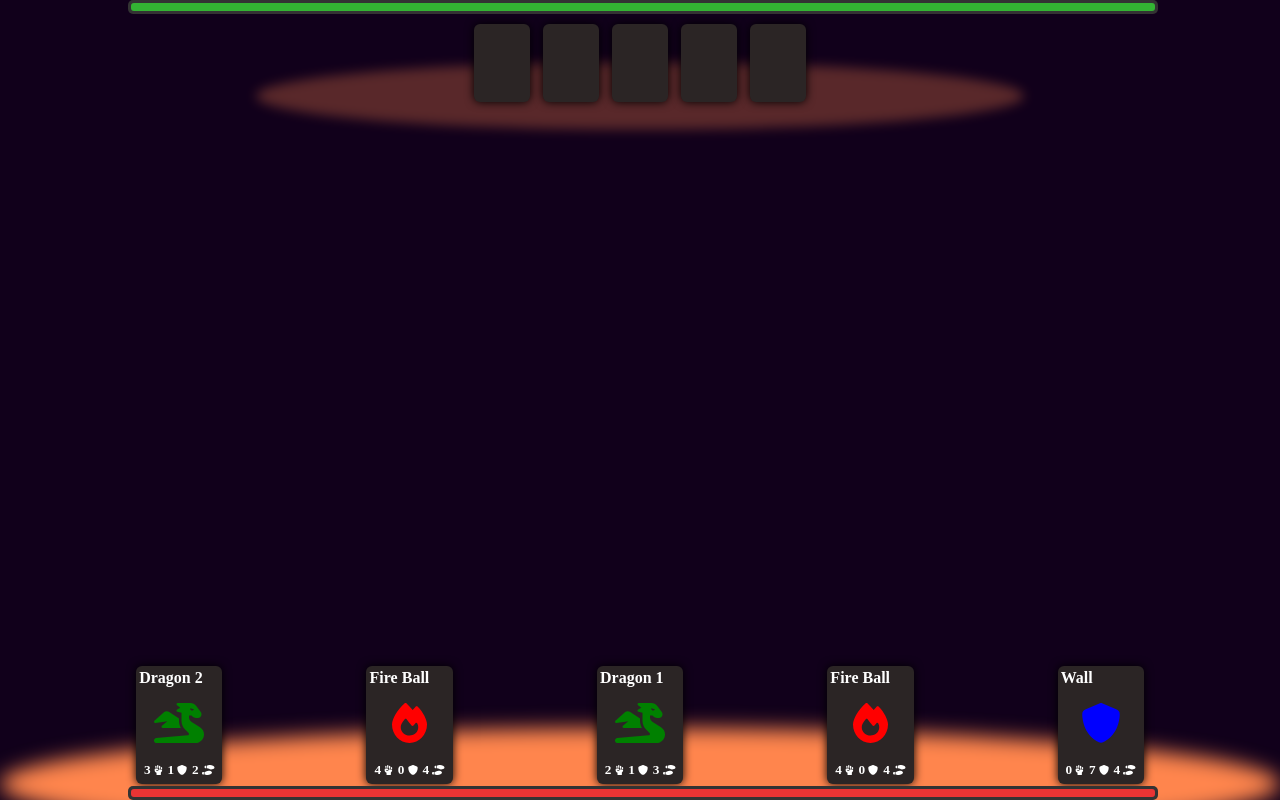
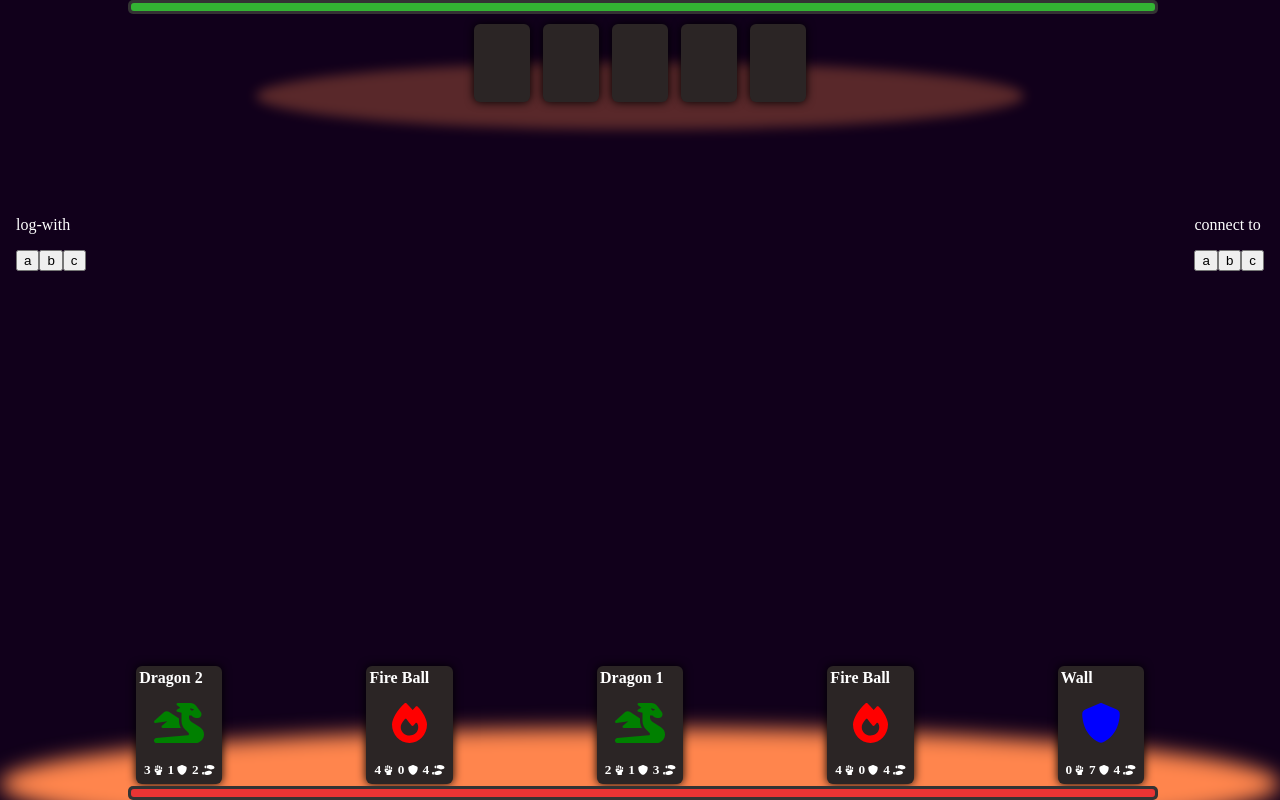
Before and after one commit to Animator55/Card-game-test, a React (Vite) app: page / in a window 1280 px wide. Built offline with nearby package versions, Linux system fonts and the light colour scheme.

Commit message:
added multiplayer bases

```diff
--- a/package.json
+++ b/package.json
@@ -10,6 +10,7 @@
     "preview": "vite preview"
   },
   "dependencies": {
+    "peerjs": "^1.5.2",
     "react": "^18.2.0",
     "react-dom": "^18.2.0"
   },
--- a/src/App.tsx
+++ b/src/App.tsx
@@ -11,6 +11,7 @@ import { pickFromDeck } from "./logic/pickFromDeck"
 import { generateRandomEnemyCards } from "./logic/generateRandCard"
 import { checkCards } from "./logic/checkCards"
 import { userType } from "./vite-env"
+import Peer, { DataConnection } from "peerjs"
 
 
 type router = {
@@ -27,8 +28,13 @@ const enemyCards = [
 ]
 
 let turnVelocity = 2000
+let justAddedCardPlayer = ""
+let justAddedCardEnemy = ""
+let conn: DataConnection | undefined = undefined
+let peer: Peer | undefined = undefined
 
 export default function App() {
+  const [activateIA, setIA] = React.useState(false)
   const [round, setRound] = React.useState(0)
   const [subRound, setSubRound] = React.useState({index: 0, player: ""})
   const [selected, setSelected] = React.useState<string[]>([])
@@ -42,11 +48,11 @@ export default function App() {
   const [fight, activateFight] = React.useState([false, false])
   const [users, setUsers] = React.useState<{player: userType, enemy: userType}>({
     player: {
-      _id: "a",
+      _id: "",
       life: 20
     },
     enemy: {
-      _id: "b",
+      _id: "",
       life: 20
     }
   })
@@ -55,6 +61,7 @@ export default function App() {
 
   const enemyPicksCard = (newCard: string)=>{
     enemyCards[round].push(newCard)
+    justAddedCardEnemy = newCard
     activateFight([false, false])
     setSelEnemy([])
     setSubRound({index: subRound.index + 1, player: users.player._id })
@@ -73,10 +80,86 @@ export default function App() {
       else if(deleteAmount === 0 || card !== "") return card
     })
 
+    justAddedCardPlayer = newCard
+
     setCards(Object.values({...cards, [round]: [...newCards, newCard]}) as Array<string[]>)
     activateFight(direct ? [true, true] : [false, false])
     setSelected(direct ? [newCard] : [])
     setSubRound({index: subRound.index + 1, player: direct ? users.player._id : users.enemy._id })
+  }
+
+  /// CONNECTIONS
+
+
+  const connectToPeer = (duel: string | undefined) => { // trys to connect to peers, if chat is undefined, func will loop
+    if (conn !== undefined || peer === undefined) return
+
+    function closeConn() {
+      console.log('closeConn')
+      conn = undefined
+    }
+
+    if (duel !== undefined) {
+      console.log('Connecting to ' + duel)
+      if(!peer.connect) return
+      conn = peer.connect(duel)
+      conn.on('close', closeConn)
+      setUsers({...users, enemy: {...users.enemy, _id: duel}})
+    }
+    // else for (const key in chats) {
+    //   if (key !== peer.id) {
+    //     console.log('Trying to connect to ' + chats[key].name)
+    //     conn = peer.connect(chats[key])
+    //     conn.on('close', closeConn)
+    //   }
+    // }
+  }
+  function connection(id: string): undefined | string { //create session
+    // if(!checkValidId(id, password)) return "invalid"
+    peer = new Peer(id);
+    if (peer === undefined) return
+
+    peer.on('error', function (err) {
+      switch (err.type) {
+        case 'unavailable-id':
+          console.log(id + ' is taken')
+          peer = undefined
+          break
+        case 'peer-unavailable':
+          console.log('user offline')
+          break
+        default:
+          conn = undefined
+          console.log('an error happened')
+      }
+      return false;
+    })
+    peer.on('open', function (id: string) {
+      if (peer === undefined || peer.id === undefined) return
+      console.log('Hi ' + id)
+      setUsers({...users, player: {...users.player, _id: peer.id}})
+      // connectToPeer(undefined)
+    })
+    if (conn !== undefined) return
+
+    peer.on("connection", function (conn: DataConnection | undefined) {
+      if(!conn) return
+      console.log(conn.peer + ' is online')
+
+      conn.on("data", function (data) { //RECIEVED DATA
+        console.log("sended to you " + data)
+        activateFight([fight[0], true])
+        setSelEnemy(data as string[])
+        setSubRound({index: subRound.index, player: users.player._id})
+      })
+
+      conn.on('close', function () {
+        if(!conn) return
+        console.log('connection was closed by ' + conn.peer)
+        conn.close()
+        conn = undefined
+      })
+    });
   }
 
   /// IA INTERACTIONS
@@ -141,15 +224,17 @@ export default function App() {
 
   const RenderEnemyCards = ()=>{
     let jsx = []
+    let currentCards = enemyCards[round]
 
-    for(let i=0; i<enemyCards[round].length; i++) {
-      if(enemyCards[round][i] === ""
-      || (selectedEnemy.includes(enemyCards[round][i]) && fight[0] && subRound.player === users.player._id)) continue
+    for(let i=0; i<currentCards.length; i++) {
+      if(currentCards[i] === ""
+      || (selectedEnemy.includes(currentCards[i]) && fight[0] && subRound.player === users.player._id)) continue
 
-      let className = selectedEnemy.includes(enemyCards[round][i]) ?
+      let className = selectedEnemy.includes(currentCards[i]) ?
         fight[1] ? "card enemy selected vanish" : "card enemy selected"
         : "card enemy"
 
+      className = justAddedCardEnemy !== "" && justAddedCardEnemy === currentCards[i] ? className + " spawn-vanish" : className
       jsx.push(<div className={className} key={i+"enemyCard"}/>)
     }
 
@@ -198,6 +283,7 @@ export default function App() {
       <div className="player-table">
         {fight[0] && selected.length !== 0 && selected.map(card=>{
           if(!card || card === "") return
+
           let card_id = card.split(".")[0]
           return <div
             className="card card-in-table spawn-vanish hide"
@@ -243,7 +329,15 @@ export default function App() {
   /// EFFECTS
 
   React.useEffect(()=>{
-    if(subRound.player === "") setSubRound({...subRound, player: users.player._id})
+    if(users.player._id === "" || users.enemy._id === "") return console.log("user or enemy is not selected")
+
+    if(subRound.player === "") setSubRound({...subRound, player: users.player._id > users.enemy._id ? users.player._id : users.enemy._id})
+  }, [users])
+
+  React.useEffect(()=>{
+    if(users.player._id === "" || users.enemy._id === "") return console.log("user or enemy is not selected")
+    if(subRound.player === "") return
+
     if(checkCards(cards[round])
       && checkCards(enemyCards[round])
       && selected.length === 0
@@ -256,10 +350,25 @@ export default function App() {
   }, [subRound])
 
   React.useEffect(()=>{
-    if(fight[0] && !fight[1]) IArespond()
-    else if(fight[0] && fight[1]) IAresult()
-    else if(!fight[0] && !fight[1] && subRound.player !== users.player._id && subRound.player !== "") IAsend()
+    justAddedCardEnemy = ""
+    justAddedCardPlayer = ""
+    if(users.player._id === "" || users.enemy._id === "") return console.log("user or enemy is not selected")
+
+    if(activateIA) {
+      if(fight[0] && !fight[1]) IArespond()
+      else if(fight[0] && fight[1]) IAresult()
+      else if(!fight[0] && !fight[1] && subRound.player !== users.player._id && subRound.player !== "") IAsend()
+    }
+    else if(peer && conn) {
+      if(fight[0] && !fight[1]) conn.send(selected)
+      else if(fight[0] && fight[1]) conn.send(selected)
+    }
   }, [fight])
+
+  let dataTurn = "2"
+
+  if(subRound.player === users.player._id) dataTurn = "0"
+  else if(subRound.player === users.enemy._id) dataTurn = "1"
 
   return <main data-turn={subRound.player === users.player._id ? "0" : "1"}>
     <EnemyLife/>
@@ -267,14 +376,27 @@ export default function App() {
     <RenderTable/>
     <Hand
       confirm={(sel: string[])=>{setSelected(sel); activateFight([true, fight[1]])}}
-      player={player}
-      enemy={enemy}
+      users={users}
       subRound={subRound}
       fight={fight}
       currentCards={cards[round]}
       selectedReal={selected}
       pickCard={pickCard}
+      jstAdCard={justAddedCardPlayer}
     />
     <PlayerLife/>
+
+    <div className="log-with">
+      <p style={{color: "white"}}>log-with</p>
+      <button onClick={()=>{connection("a")}}>a</button>
+      <button onClick={()=>{connection("b")}}>b</button>
+      <button onClick={()=>{connection("c")}}>c</button>
+    </div>
+    <div className="log-with-2">
+      <p style={{color: "white"}}>connect to</p>
+      <button onClick={()=>{connectToPeer("a")}}>a</button>
+      <button onClick={()=>{connectToPeer("b")}}>b</button>
+      <button onClick={()=>{connectToPeer("c")}}>c</button>
+    </div>
   </main>
 }
--- a/src/Hand.tsx
+++ b/src/Hand.tsx
@@ -3,22 +3,23 @@ import { cardsD } from './assets/cardsList'
 import { FontAwesomeIcon } from '@fortawesome/react-fontawesome'
 import { IconDefinition, faDragon, faFire, faShield, faShoePrints } from '@fortawesome/free-solid-svg-icons'
 import { faHandFist } from '@fortawesome/free-solid-svg-icons/faHandFist'
+import { userType } from './vite-env'
 
 type Props = {
-  player: { _id: string }
-  enemy: { _id: string }
+  users:{player: userType, enemy: userType}
   currentCards: string[]
   subRound: { index: number, player: string }
   fight: boolean[]
   confirm: Function
   pickCard: Function
   selectedReal: string[]
+  jstAdCard: string
 }
 type router = {
   [key:string] : IconDefinition
 }
 
-export default function Hand({ confirm, player, enemy, currentCards, subRound, fight, selectedReal, pickCard }: Props) {
+export default function Hand({ confirm, users, currentCards, subRound, fight, selectedReal, pickCard, jstAdCard }: Props) {
   const [selected, setSelected] = React.useState<string[]>([])
 
   const clickCard = (card: string) => {
@@ -38,11 +39,13 @@ export default function Hand({ confirm, player, enemy, currentCards, subRound, f
   for (let i = 0; i < currentCards.length; i++) {
     if (!currentCards[i]
       || currentCards[i] === ""
-      || (selectedReal.includes(currentCards[i]) && fight[1] && subRound.player === enemy._id)) continue
+      || (selectedReal.includes(currentCards[i]) && fight[1] && subRound.player === users.enemy._id)) continue
 
     let selectedLocal = selectedReal.includes(currentCards[i]) || selected.includes(currentCards[i])
     let selectedIndex = selectedReal.indexOf(currentCards[i]) !== -1 ? selectedReal.indexOf(currentCards[i]) : selected.indexOf(currentCards[i])
     let className = selectedLocal ? fight[0] ? "card selected vanish" : "card selected" : "card"
+
+    className = jstAdCard !== "" && jstAdCard === currentCards[i] ? className + " spawn-vanish" : className
 
     let card = currentCards[i].split(".")[0]
     const iconSelector: router = {
@@ -55,7 +58,7 @@ export default function Hand({ confirm, player, enemy, currentCards, subRound, f
         className={className}
         onClick={() => { clickCard(currentCards[i]) }}
         key={Math.random()}
-        style={{ pointerEvents: subRound.player === player._id ? "all" : "none", zIndex: selectedLocal ? selectedIndex+1:"0"}}
+        style={{ pointerEvents: subRound.player === users.player._id ? "all" : "none", zIndex: selectedLocal ? selectedIndex+1:"0"}}
       >
         <h4>{cardsD[card].name}</h4>
         <div className='card-image' style={{ color: cardsD[card].image }}>
@@ -83,7 +86,7 @@ export default function Hand({ confirm, player, enemy, currentCards, subRound, f
 
   return <React.Fragment>
     {selected.length !== 0 && <button className="fixed-b-2" onClick={() => { confirm(selected); setSelected([]) }}></button>}
-    {(cardsAv.length < 5 && (subRound.player === player._id && !fight[1])
+    {(cardsAv.length < 5 && (subRound.player === users.player._id && !fight[1])
       || (fight[1] && !fight[0] && cardsAv.length === 0))
       && <button className="deck" onClick={() => {
         if (fight[1] && !fight[0] && cardsAv.length === 0) pickCard(true)
--- a/src/assets/App.css
+++ b/src/assets/App.css
@@ -71,12 +71,6 @@ main {
   top: -2rem!important;
   box-shadow: 0 0 10px white;
   z-index: 1;
-}
-
-.card:not(.enemy):hover {
-  top: 0;
-  transition: top 300ms;
-  transform-origin: bottom;
 }
 
 .card.vanish {
@@ -472,3 +466,18 @@ main[data-turn="1"] .table::after, main[data-turn="0"] .table::before {
 .player-life > .bar {
   background-color: rgb(233, 52, 52);
 }
+
+/***/
+
+.log-with{
+  position: fixed;
+  z-index: 4;
+  left: 1rem;
+  top: 25%;
+}
+.log-with-2{
+  position: fixed;
+  z-index: 4;
+  right: 1rem;
+  top: 25%;
+}
```
Also changed, not shown: 1 other file (tests, documents, lock files or other folders).
